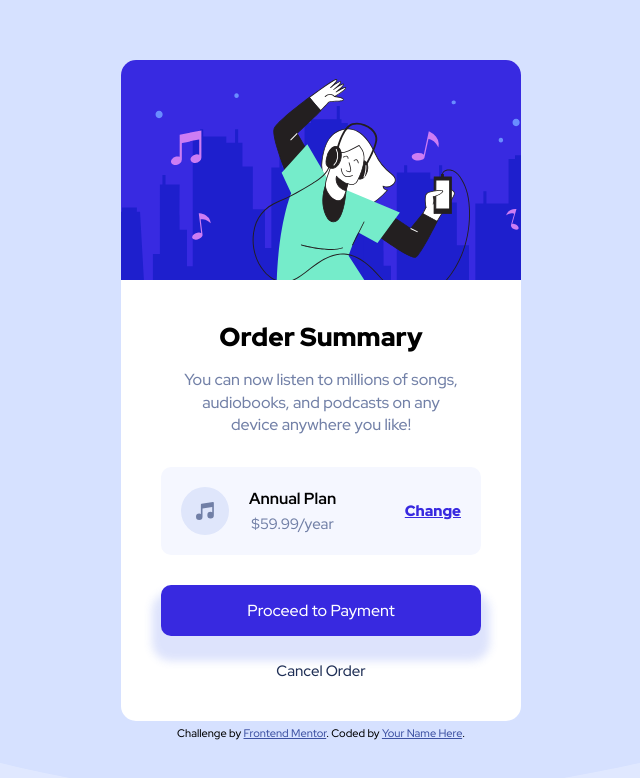
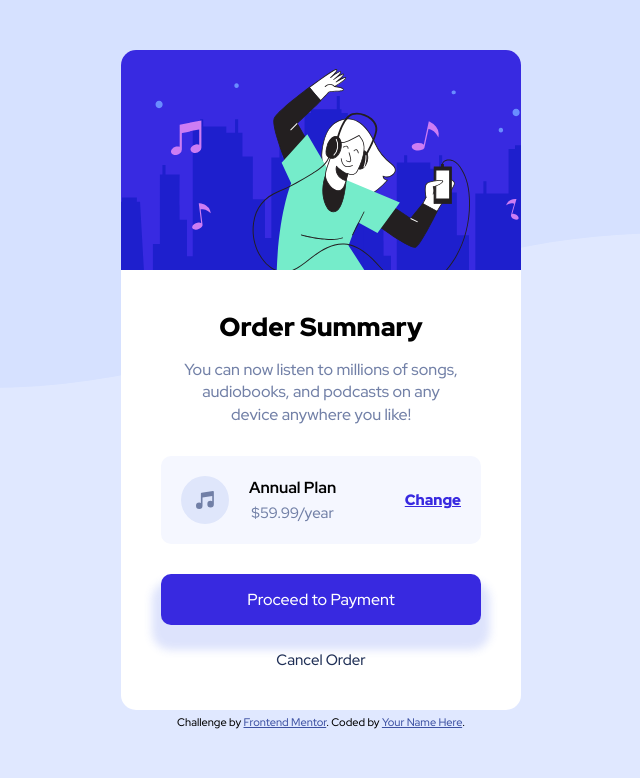
Before and after one commit to m0nagamal/order-summary-component-main, a plain HTML site: page index.html in a window 1280 px wide. Shown: the whole page, without its empty margins (319-959 px from the left). Drawn offline with Linux system fonts and the light colour scheme.

Commit message:
Update master css file

```diff
--- a/css/master.css
+++ b/css/master.css
@@ -10,14 +10,15 @@
 
 body {
     background-image: url(../images/pattern-background-desktop.svg);
-    background-size: cover;
+    background-size: contain;
+    background-repeat: no-repeat;
     background-color: hsl(225, 100%, 94%);
     font-family: 'Red Hat Display', sans-serif;
 }
 
 main {
     width: 100%;
-    min-height: calc(100vh - 100px);
+    min-height: 130vh);
     margin: 50px 0;
     display: flex;
     justify-content: center;
```
